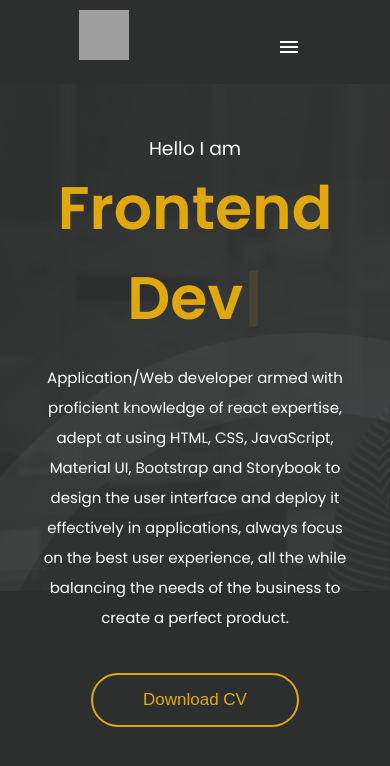
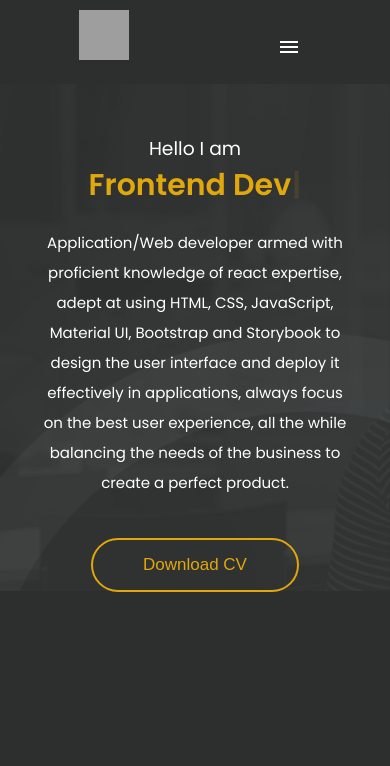
Before and after one commit to MomenMustafa45/My-Portfolio, a React (Create React App) app: page / in a window 390 px wide. Shown: the top 766 px of the page. Built offline with nearby package versions, Linux system fonts and the light colour scheme; grey boxes are pictures that could not be loaded.

Commit message:
hero header fixed

```diff
--- a/src/App.css
+++ b/src/App.css
@@ -503,3 +503,9 @@ footer i {
     left: 80%;
   }
 }
+
+@media (max-width: 600px) {
+  .hero h1 {
+    font-size: 30px;
+  }
+}
```
Also changed, not shown: 1 other file (tests, documents, lock files or other folders).
